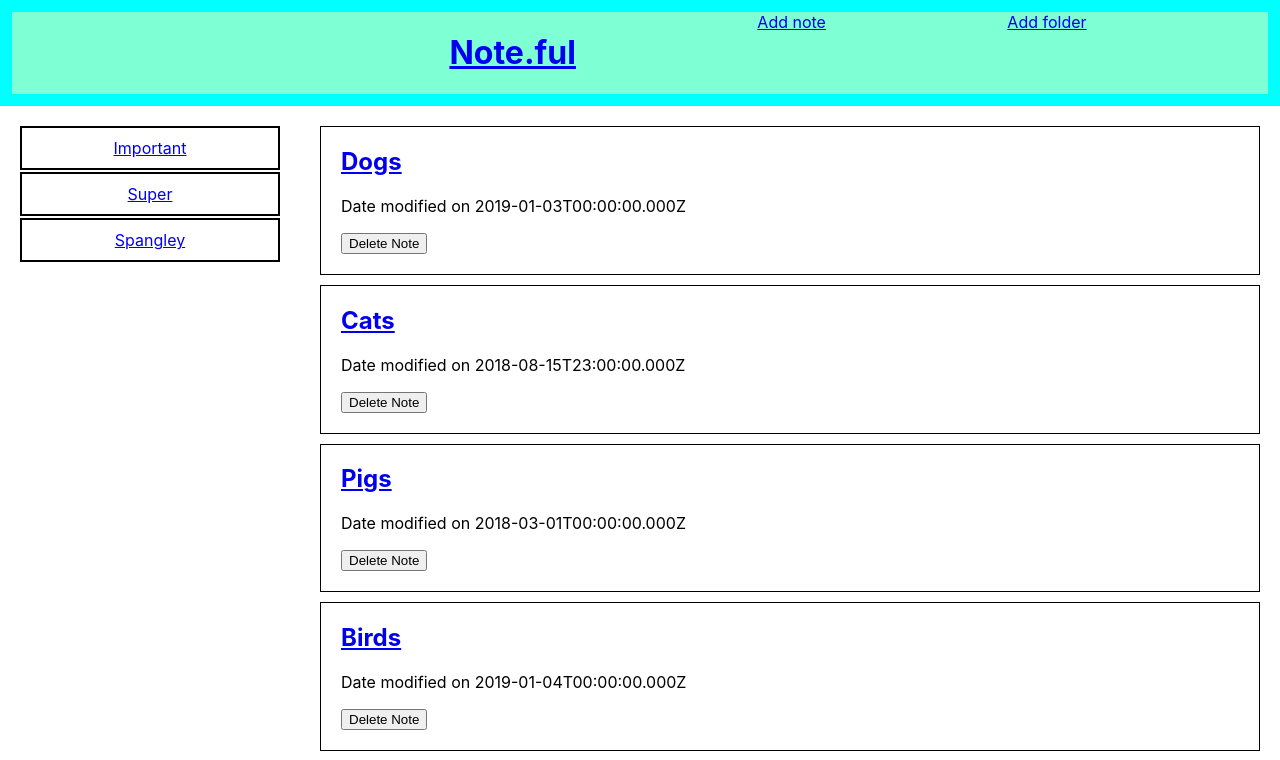
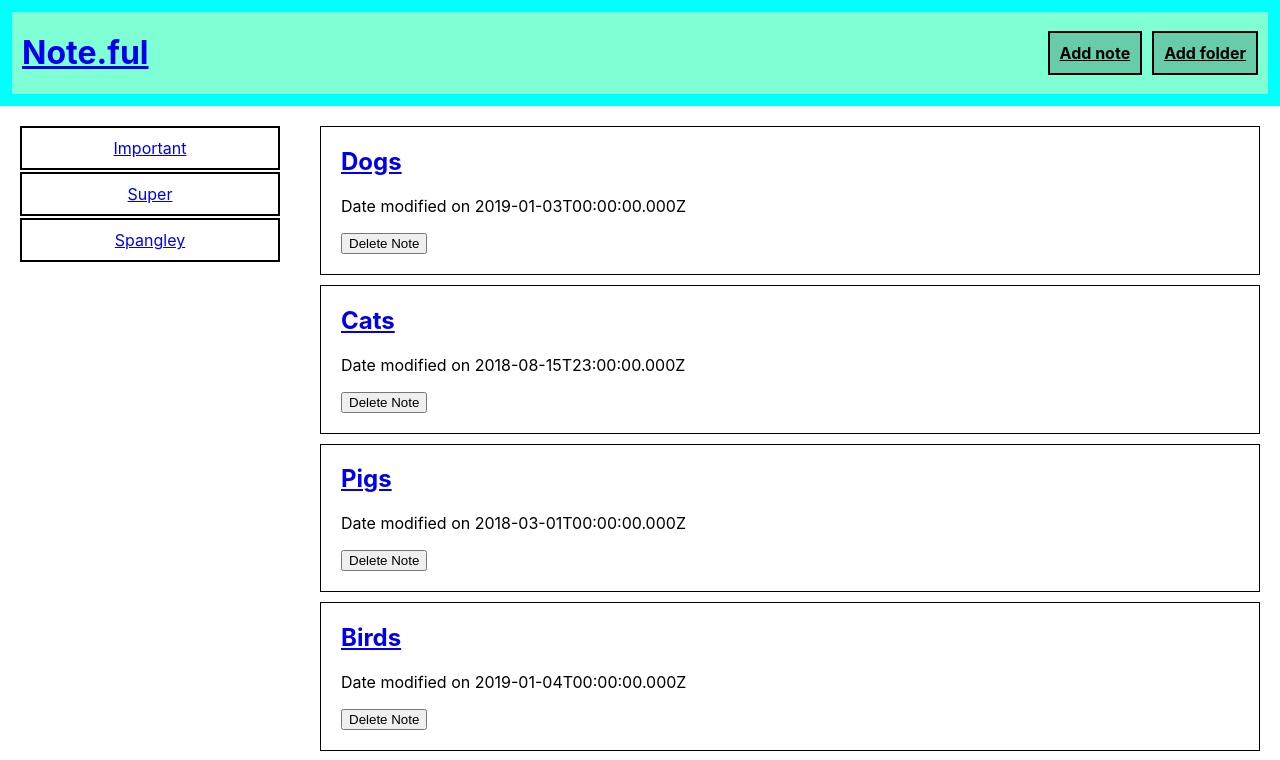
Before and after one commit to artificialarea/noteful, a React (Create React App) app: page / in a window 1280 px wide. Shown: the top 760 px of the page. Built offline with nearby package versions, Linux system fonts and the light colour scheme.

Commit message:
css styling of header (now with add btns).

```diff
--- a/src/AddFolder/AddFolder.js
+++ b/src/AddFolder/AddFolder.js
@@ -67,7 +67,6 @@ class AddFolder extends React.Component {
   }
 
 
-
   render() {
     return (
       <div>
--- a/src/AddNote/AddNote.js
+++ b/src/AddNote/AddNote.js
@@ -54,7 +54,7 @@ export default class AddNote extends React.Component {
 
 
   render() {
-    console.log(this.state)
+    // console.log(this.state)
     // pre-populate folder dropdown with, well, folders.
     const { folders } = this.props;
     const options = folders.map(folder =>
--- a/src/App.css
+++ b/src/App.css
@@ -23,10 +23,11 @@ div, header, nav {
 
 header {
   display: flex;
-  justify-content: space-evenly;
+  justify-content: flex-end;
+  align-items: center;
   border: 12px solid aqua;
   background-color: aquamarine;
-  padding-left: 20%;
+  /* padding-left: 20%; */
 }
 
 main {
@@ -47,17 +48,22 @@ nav li {
   text-align: center;
 }
 
-nav button,
-.note-list > button {
-  background-color: rgba(0, 0, 0, 0.6);
+.add-btn {
+  display: inline-block;
+  background-color: rgba(0, 0, 0, 0.2);
   border: 2px solid black;
-  color: white;
+  color: black;
   font-size: 1rem;
-  /* font-weight: bold; */
+  font-weight: bold;
   padding: 10px;
-  margin-bottom: 2px;
+  margin: 0 10px 0 0;
   text-align: center;
-  width: 100%;
+  /* width: 110px; */
+}
+
+h1 {
+  margin-right: auto;
+  margin-left: 10px;
 }
 
 nav .selected {
--- a/src/App.js
+++ b/src/App.js
@@ -51,8 +51,8 @@ export default class App extends React.Component {
       <div className="App">
         <header>
           <h1><Link to='/'>Note.ful</Link></h1>
-          <Link to="/add-note">Add note</Link>
-          <Link to='/add-folder'>Add folder</Link>
+          <Link className="add-btn" to="/add-note">Add note</Link>
+          <Link className="add-btn" to='/add-folder'>Add folder</Link>
         </header>
         <div className="container">
 
--- a/src/NoteListMain/NoteListMain.js
+++ b/src/NoteListMain/NoteListMain.js
@@ -1,5 +1,5 @@
 import React from 'react';
-import { Link } from 'react-router-dom';
+// import { Link } from 'react-router-dom';
 import './NoteListMain.css';
 import Note from '../Note/Note';
 
@@ -20,7 +20,7 @@ export default class NoteListMain extends React.Component {
             />
           )}
         </ul>
-        {/* <Link to="/add-note">Add note</Link> */}
+        {/* <Link className="add-btn" to="/add-note">Add note</Link> */}
       </div>
     )
   }
--- a/src/NoteListNav/NoteListNav.js
+++ b/src/NoteListNav/NoteListNav.js
@@ -26,7 +26,7 @@ export default class NoteListNav extends React.Component {
             )
           })}
         </ul>
-        {/* <Link to='/add-folder'>Add folder</Link  > */}
+        {/* <Link className="add-btn" to='/add-folder'>Add folder</Link  > */}
       </>
     )
   }
```
